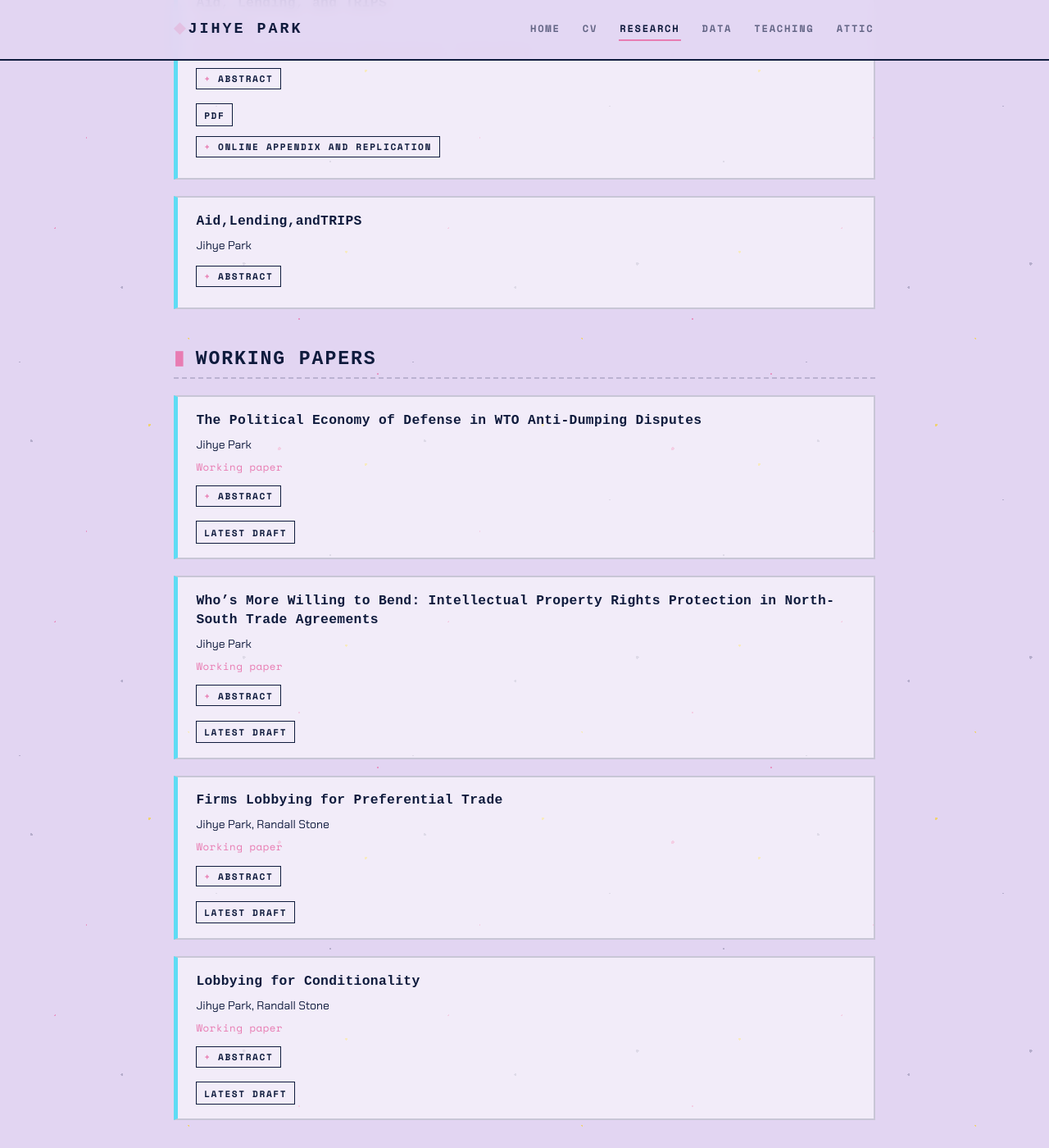
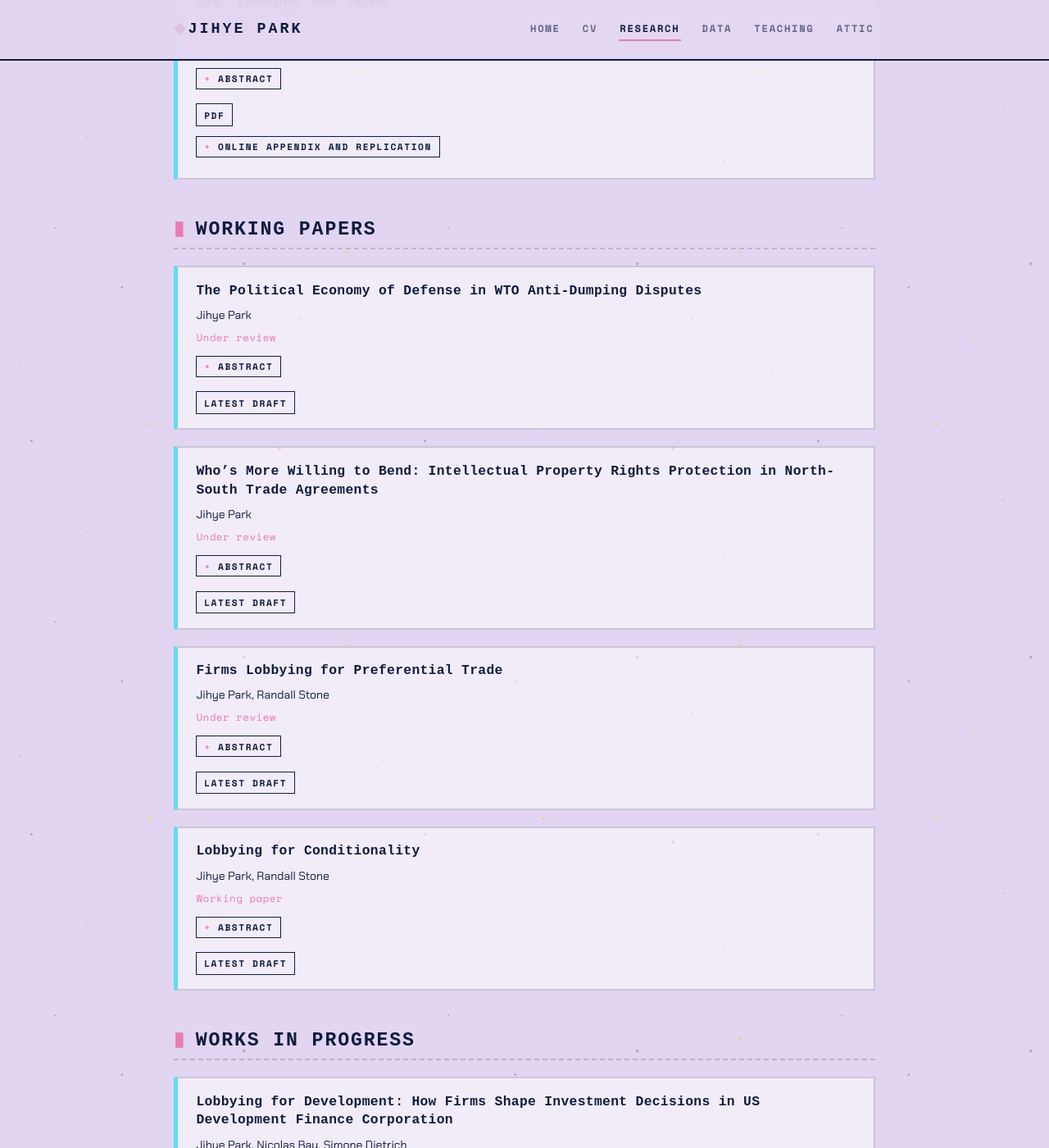
Before and after one commit to jacqpark/jacqpark.github.io, a Jekyll site: the page built from research.md, in a window 1280 px wide and 1400 px high, scrolled down 976 px. Shown: the whole window at 82% size. Built offline with Jekyll 4.4.1, drawn with Linux system fonts in a browser that asks for light colours; some web fonts are replaced.

Commit message:
under review status via filenames

```diff
--- a/_data/publications.yml
+++ b/_data/publications.yml
@@ -31,6 +31,7 @@
   venue: Review of International Organizations
   category: peer-reviewed
   year: forthcoming
+  github_pdf: papers/peer-reviewed/00__aid-lending-trips__RIO.pdf
   pdf_url: https://docs.google.com/gview?url=https://github.com/jacqpark/jacqpark.github.io/raw/main/papers/peer-reviewed/00__aid-lending-trips__RIO.pdf&embedded=false
   replication: https://doi.org/10.5281/zenodo.20534622
   abstract: 'The rise of superstar firms has accompanied the expansion of an international intellectual property (IP) regime that extends beyond the standards established in the WTO Agreement on Trade-Related
@@ -40,6 +41,8 @@
     DeBERTa-v3 language model. The analysis shows that lobbying by US corporate elites systematically shapes USTR evaluations of foreign IP regimes and that countries facing greater IP-related criticism
     are more likely to receive compensation for adopting TRIPS-plus commitments. Compensation varies by regime type: democracies receive increased foreign aid, while autocracies benefit more from International
     Finance Corporation lending to the private sector.'
+  status: RIO
+  sort_order: 0
 - title: 'Lobbying for Development: How Firms Shape Investment Decisions in US Development Finance Corporation'
   authors: Jihye Park, Nicolas Bau, Simone Dietrich
   category: in-progress
@@ -66,9 +69,9 @@
 - title: Firms Lobbying for Preferential Trade
   authors: Jihye Park, Randall Stone
   category: working-papers
-  github_pdf: papers/working-papers/03__firms-lobbying-for-preferential-trade.pdf
+  github_pdf: papers/working-papers/03__firms-lobbying-for-preferential-trade__UR.pdf
   year: 2025
-  status: Working paper
+  status: Under review
   sort_order: 3
   abstract: Lobbying disclosures often hide what firms lobby about, but we introduce new data and exploit timing to show that multinational firms lobby intensively about preferential trade agreements (PTAs).
     We argue that some firms lobby for ratification, which lowers tariffs on imported intermediate inputs, while others lobby to shape PTA terms to influence behindthe-border regulations. Our empirical
@@ -93,9 +96,9 @@
     financial firms decrease lobbying about finance and increase lobbying about banking.'
 - title: 'Who’s More Willing to Bend: Intellectual Property Rights Protection in North-South Trade Agreements'
   authors: Jihye Park
-  status: Working paper
+  status: Under review
   category: working-papers
-  github_pdf: papers/working-papers/02__whos-more-willing-to-bend.pdf
+  github_pdf: papers/working-papers/02__whos-more-willing-to-bend__UR.pdf
   year: 2026
   sort_order: 2
   abstract: Introduction of the Agreement on Trade-Related Aspects of Intellectual Property Rights (TRIPS) marked the new era of intellectual property (IP) rights protection through preferential trade agreements
@@ -108,9 +111,9 @@
     confirm a short-lived rise in US aid after signature, while EU aid remains unresponsive due to weaker IP obligations and donor fragmentation.
 - title: The Political Economy of Defense in WTO Anti-Dumping Disputes
   authors: Jihye Park
-  status: Working paper
+  status: Under review
   category: working-papers
-  github_pdf: papers/working-papers/00__political-econ-defense-antidumping.pdf
+  github_pdf: papers/working-papers/00__political-econ-defense-antidumping__UR.pdf
   year: 2026
   sort_order: 0
   abstract: The WTO dispute settlement mechanism adjudicates trade conflicts through rule-based procedures ostensibly insulated from domestic politics, yet the pace at which disputes reach resolution varies
@@ -121,18 +124,3 @@
     demonstrates that this mobilization delays dispute resolution. Under partisan transition, increased lobbying reduces the hazard of reaching a panel report, prolonging the period during which contested
     duties remain in force. Without turnover, lobbying carries no meaningful effect on dispute duration. These findings reveal how domestic politics penetrates the procedural machinery of WTO dispute settlement,
     exposing a vulnerability in which political uncertainty activates defensive firm mobilization.
-- title: Aid,Lending,andTRIPS
-  authors: Jihye Park
-  status: RIO
-  category: peer-reviewed
-  github_pdf: papers/peer-reviewed/00__aid-lending-trips__RIO.pdf
-  year: 2025
-  sort_order: 0
-  abstract: The rise of superstar firms has accompanied the expansion of an international intellectual property (IP) regime that extends beyond the standards established in the WTO Agreement on Trade-Related
-    Aspects of Intellectual Property Rights (TRIPS). Despite sustained resistance from developing countries, the United States has successfully promoted TRIPS-plus provisions through preferential trade
-    agreements, with other advanced economies following. This study attributes US success in diffusing TRIPS-plus standards to the strategic deployment of development finance, conditioned on the domestic
-    political feasibility of aid and the regime type of the recipient country. Using National Trade Estimate (NTE) reports from 1995 to 2022 published by the US Trade Representative, I construct a semantic
-    proxy for US assessments of IP protection in partner countries harnessing a state-of-the-art stance de- tection large language model. Countries facing greater IP-related criticism incorporate more TRIPS-plus
-    commitments into their preferential trade agreements with the United States in exchange for development finance. Compensation varies by regime type. Democracies receive increased foreign aid, while
-    autocracies benefit more from International Finance Corporation lending to the private sector. Placebo tests reveal that among TRIPS-plus commitments, test data exclusivity, US pharmaceutical elites’
-    top priority that blocks generic drugs past patent expiration, uniquely mobilizes both instruments.
```
Also changed, not shown: 6 other files.
